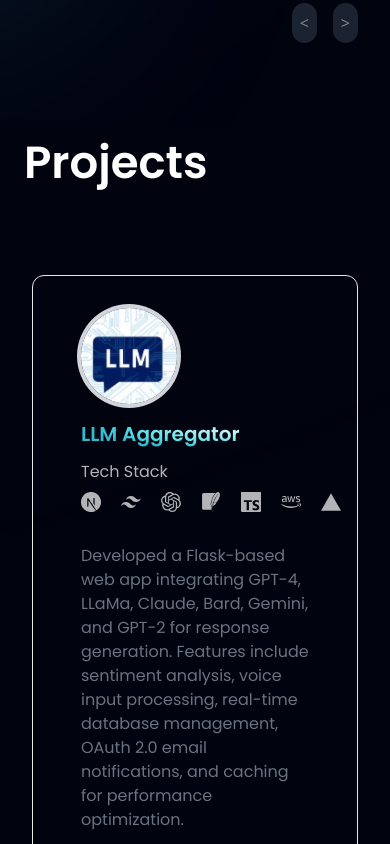
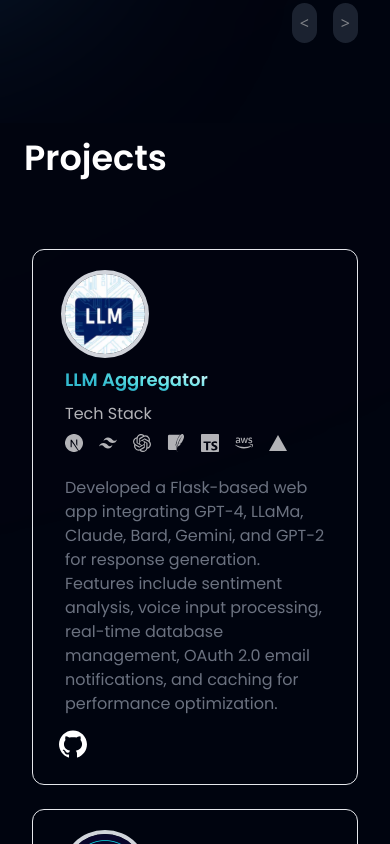
Before and after one commit to aryanyadav-dev/Portfolio-website, a React (Vite) app: page / in a window 390 px wide. Shown: the part 4120-4964 px from the top of the page. Built offline with nearby package versions, Linux system fonts and the light colour scheme.

Commit message:
Project card width changed

```diff
--- a/src/components/Projects.jsx
+++ b/src/components/Projects.jsx
@@ -7,27 +7,31 @@
 const Project = (props) => {
   return (
     <motion.div
-      className="px-12 py-8 transition-colors duration-300 transform border rounded-xl hover:border-transparent group dark:border-gray-700 dark:hover:border-transparent feature-card"
+      className="px-8 py-6 transition-all duration-300 transform border rounded-xl hover:border-transparent group dark:border-gray-700 dark:hover:border-transparent feature-card cursor-pointer hover:scale-105"
       initial={{ y: -30, opacity: 0 }}
       animate={{ y: 0, opacity: 1 }}
       exit={{ y: 30, opacity: 0 }}
       transition={{ duration: 0.5 }}
+      whileHover={{
+        y: -5,
+        transition: { duration: 0.2 }
+      }}
     >
       <div className="flex flex-col sm:-mx-4 sm:flex-row">
         <img
-          className="flex-shrink-0 object-cover w-24 h-24 rounded-full sm:mx-4 ring-4 ring-gray-300"
+          className="flex-shrink-0 object-cover w-20 h-20 rounded-full sm:mx-4 ring-4 ring-gray-300 transition-all duration-300"
           src={props.image}
           alt=""
         />
 
-        <div className="mt-4 sm:mx-4 sm:mt-0">
-          <h1 className="text-xl font-semibold font-poppins text-gray-700 capitalize md:text-2xl group-hover:text-white text-gradient">
+        <div className="mt-3 sm:mx-4 sm:mt-0">
+          <h1 className="text-lg font-semibold font-poppins text-gray-700 capitalize md:text-xl group-hover:text-white text-gradient transition-colors duration-300">
             {props.title}
           </h1>
-          <p className="font-poppins font-normal text-dimWhite mt-3">Tech Stack</p>
+          <p className="font-poppins font-normal text-dimWhite mt-2">Tech Stack</p>
           <div className="flex sm:flex-row mt-2">
             {props.stack.map((tech) => (
-              <div key={tech.id} className="text-dimWhite mr-5 text-[20px] hover:text-teal-200 tooltip">
+              <div key={tech.id} className="text-dimWhite mr-4 text-[18px] hover:text-teal-200 tooltip transform hover:scale-110 transition-transform duration-200">
                 {React.createElement(tech.icon)}
                 <span className="tooltiptext">{tech.name}</span>
               </div>
@@ -36,19 +40,25 @@
         </div>
       </div>
 
-      <p className="mt-8 text-gray-500 dark:text-gray-300 group-hover:text-gray-300 font-poppins">
+      <p className="mt-6 text-gray-500 dark:text-gray-300 group-hover:text-gray-300 font-poppins transition-colors duration-300">
         {props.content}
       </p>
 
-      <div className="flex mt-4 -mx-2">
+      <div className="flex mt-3 -mx-2">
         {props.github && (
           <a href={props.github} target="_blank" rel="noopener noreferrer">
-            <AiFillGithub size="2rem" className="text-white mr-1 hover:text-teal-200" />
+            <AiFillGithub
+              size="2rem"
+              className="text-white mr-1 hover:text-teal-200 transform hover:scale-110 transition-all duration-200"
+            />
           </a>
         )}
         {props.link && (
           <a href={props.link} target="_blank" rel="noopener noreferrer">
-            <BsLink45Deg size="2rem" className="text-white hover:text-teal-200" />
+            <BsLink45Deg
+              size="2rem"
+              className="text-white hover:text-teal-200 transform hover:scale-110 transition-all duration-200"
+            />
           </a>
         )}
       </div>
@@ -80,11 +90,11 @@
 
   return (
     <section id="projects" className="min-h-screen">
-      <h1 className="flex-1 font-poppins font-semibold ss:text-[55px] text-[45px] text-white ss:leading-[80px] leading-[80px]">
+      <h1 className="flex-1 font-poppins font-semibold ss:text-[45px] text-[35px] text-white ss:leading-[70px] leading-[70px]">
         Projects
       </h1>
 
-      <div className="container px-2 py-10 mx-auto mb-8">
+      <div className="container px-2 py-8 mx-auto mb-6">
         <AnimatePresence mode="wait">
           <motion.div
             key={currentPage}
@@ -92,7 +102,7 @@
             animate={{ opacity: 1, x: 0 }}
             exit={{ opacity: 0, x: -100 }}
             transition={{ duration: 0.5 }}
-            className="grid grid-cols-1 gap-8 mt-8 md:mt-16 md:grid-cols-2"
+            className="grid grid-cols-1 gap-6 mt-6 md:mt-12 md:grid-cols-2"
           >
             {currentProjects.map((project) => (
               <Project key={project.id} {...project} />
@@ -101,18 +111,18 @@
         </AnimatePresence>
 
         {projects.length > projectsPerPage && (
-          <div className="flex justify-end mt-8">
+          <div className="flex justify-end mt-6">
             <button
               onClick={handlePrev}
               disabled={currentPage === 0}
-              className="p-2 bg-gray-700 rounded-full disabled:opacity-50 mx-2 transition-opacity duration-300"
+              className="p-2 bg-gray-700 rounded-full disabled:opacity-50 mx-2 transition-opacity duration-300 hover:bg-gray-600"
             >
               &lt;
             </button>
             <button
               onClick={handleNext}
               disabled={currentPage === pageCount - 1}
-              className="p-2 bg-gray-700 rounded-full disabled:opacity-50 mx-2 transition-opacity duration-300"
+              className="p-2 bg-gray-700 rounded-full disabled:opacity-50 mx-2 transition-opacity duration-300 hover:bg-gray-600"
             >
               &gt;
             </button>
```
